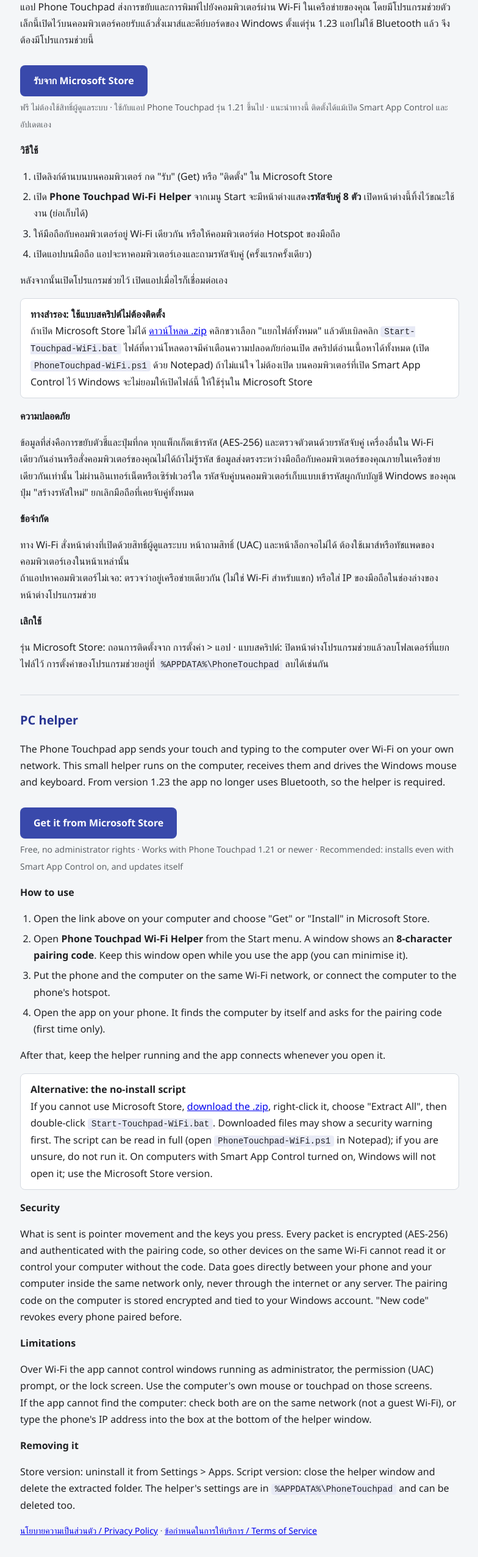
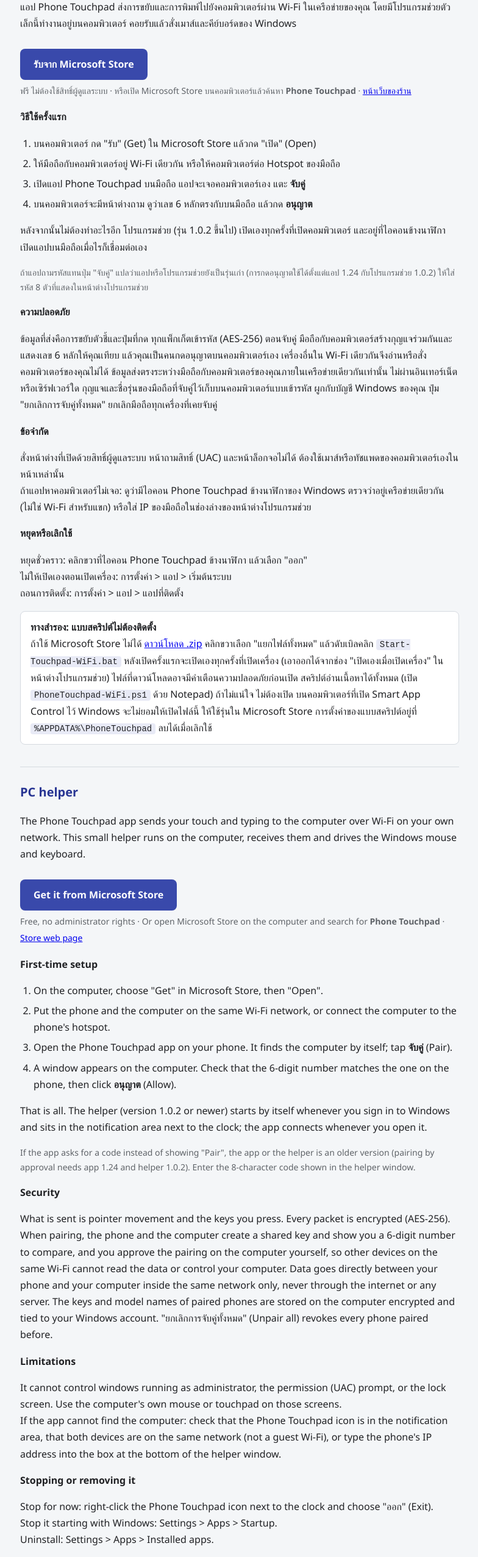
Before and after one commit to 9prasert/phone-numpad-privacy, a plain HTML site: page touchpad-wifi.html in a window 1280 px wide. Shown: the part 240-2793 px from the top of the page at 61% size, without its empty margins (247-1031 px from the left). Drawn offline with Linux system fonts and the light colour scheme.

Commit message:
Phone Touchpad: pairing by approval, helper starts with Windows
- touchpad-wifi.html: new first-time steps (Microsoft Store, tap Pair, click Allow),
  the main button opens the Store app on Windows, the script fallback now starts
  with Windows too, and how to stop or remove it
- touchpad.html: pairing key from the approval flow; the phone's model name is sent
  to the helper during pairing and kept on the computer
- PhoneTouchpad-WiFi-Helper.zip: script edition of helper 1.0.2

Co-Authored-By: Claude Opus 5.5 <noreply@anthropic.com>

```diff
--- a/touchpad-wifi.html
+++ b/touchpad-wifi.html
@@ -24,65 +24,77 @@
 <h1>Phone Touchpad · โปรแกรมช่วยบนคอมพิวเตอร์</h1>
 <div class="sub">โปรแกรมช่วยสำหรับ Windows 10 / 11 · Helper for Windows 10 / 11</div>
 
-<h2>โปรแกรมช่วยคืออะไร</h2>
-<p>แอป Phone Touchpad ส่งการขยับและการพิมพ์ไปยังคอมพิวเตอร์ผ่าน Wi-Fi ในเครือข่ายของคุณ โดยมีโปรแกรมช่วยตัวเล็กนี้เปิดไว้บนคอมพิวเตอร์คอยรับแล้วสั่งเมาส์และคีย์บอร์ดของ Windows ตั้งแต่รุ่น 1.23 แอปไม่ใช้ Bluetooth แล้ว จึงต้องมีโปรแกรมช่วยนี้</p>
-<p><a class="dl" href="https://apps.microsoft.com/detail/9PJBCZGRPTKF">รับจาก Microsoft Store</a><br>
-<span class="sub">ฟรี ไม่ต้องใช้สิทธิ์ผู้ดูแลระบบ · ใช้กับแอป Phone Touchpad รุ่น 1.21 ขึ้นไป · แนะนำทางนี้ ติดตั้งได้แม้เปิด Smart App Control และอัปเดตเอง</span></p>
+<h2>ติดตั้งโปรแกรมช่วย</h2>
+<p>แอป Phone Touchpad ส่งการขยับและการพิมพ์ไปยังคอมพิวเตอร์ผ่าน Wi-Fi ในเครือข่ายของคุณ โดยมีโปรแกรมช่วยตัวเล็กนี้ทำงานอยู่บนคอมพิวเตอร์ คอยรับแล้วสั่งเมาส์และคีย์บอร์ดของ Windows</p>
+<p><a class="dl store" href="https://apps.microsoft.com/detail/9PJBCZGRPTKF">รับจาก Microsoft Store</a><br>
+<span class="sub">ฟรี ไม่ต้องใช้สิทธิ์ผู้ดูแลระบบ · หรือเปิด Microsoft Store บนคอมพิวเตอร์แล้วค้นหา <b>Phone Touchpad</b> · <a href="https://apps.microsoft.com/detail/9PJBCZGRPTKF">หน้าเว็บของร้าน</a></span></p>
 
-<h3>วิธีใช้</h3>
+<h3>วิธีใช้ครั้งแรก</h3>
 <ol>
-  <li>เปิดลิงก์ด้านบนบนคอมพิวเตอร์ กด "รับ" (Get) หรือ "ติดตั้ง" ใน Microsoft Store</li>
-  <li>เปิด <b>Phone Touchpad Wi-Fi Helper</b> จากเมนู Start จะมีหน้าต่างแสดง<b>รหัสจับคู่ 8 ตัว</b> เปิดหน้าต่างนี้ทิ้งไว้ขณะใช้งาน (ย่อเก็บได้)</li>
+  <li>บนคอมพิวเตอร์ กด "รับ" (Get) ใน Microsoft Store แล้วกด "เปิด" (Open)</li>
   <li>ให้มือถือกับคอมพิวเตอร์อยู่ Wi-Fi เดียวกัน หรือให้คอมพิวเตอร์ต่อ Hotspot ของมือถือ</li>
-  <li>เปิดแอปบนมือถือ แอปจะหาคอมพิวเตอร์เองและถามรหัสจับคู่ (ครั้งแรกครั้งเดียว)</li>
+  <li>เปิดแอป Phone Touchpad บนมือถือ แอปจะเจอคอมพิวเตอร์เอง แตะ <b>จับคู่</b></li>
+  <li>บนคอมพิวเตอร์จะมีหน้าต่างถาม ดูว่าเลข 6 หลักตรงกับบนมือถือ แล้วกด <b>อนุญาต</b></li>
 </ol>
-<p>หลังจากนั้นเปิดโปรแกรมช่วยไว้ เปิดแอปเมื่อไรก็เชื่อมต่อเอง</p>
+<p>หลังจากนั้นไม่ต้องทำอะไรอีก โปรแกรมช่วย (รุ่น 1.0.2 ขึ้นไป) เปิดเองทุกครั้งที่เปิดคอมพิวเตอร์ และอยู่ที่ไอคอนข้างนาฬิกา เปิดแอปบนมือถือเมื่อไรก็เชื่อมต่อเอง</p>
+<p class="sub">ถ้าแอปถามรหัสแทนปุ่ม "จับคู่" แปลว่าแอปหรือโปรแกรมช่วยยังเป็นรุ่นเก่า (การกดอนุญาตใช้ได้ตั้งแต่แอป 1.24 กับโปรแกรมช่วย 1.0.2) ให้ใส่รหัส 8 ตัวที่แสดงในหน้าต่างโปรแกรมช่วย</p>
+
+<h3>ความปลอดภัย</h3>
+<p>ข้อมูลที่ส่งคือการขยับตัวชี้และปุ่มที่กด ทุกแพ็กเก็ตเข้ารหัส (AES-256) ตอนจับคู่ มือถือกับคอมพิวเตอร์สร้างกุญแจร่วมกันและแสดงเลข 6 หลักให้คุณเทียบ แล้วคุณเป็นคนกดอนุญาตบนคอมพิวเตอร์เอง เครื่องอื่นใน Wi-Fi เดียวกันจึงอ่านหรือสั่งคอมพิวเตอร์ของคุณไม่ได้ ข้อมูลส่งตรงระหว่างมือถือกับคอมพิวเตอร์ของคุณภายในเครือข่ายเดียวกันเท่านั้น ไม่ผ่านอินเทอร์เน็ตหรือเซิร์ฟเวอร์ใด กุญแจและชื่อรุ่นของมือถือที่จับคู่ไว้เก็บบนคอมพิวเตอร์แบบเข้ารหัส ผูกกับบัญชี Windows ของคุณ ปุ่ม "ยกเลิกการจับคู่ทั้งหมด" ยกเลิกมือถือทุกเครื่องที่เคยจับคู่</p>
+
+<h3>ข้อจำกัด</h3>
+<p>สั่งหน้าต่างที่เปิดด้วยสิทธิ์ผู้ดูแลระบบ หน้าถามสิทธิ์ (UAC) และหน้าล็อกจอไม่ได้ ต้องใช้เมาส์หรือทัชแพดของคอมพิวเตอร์เองในหน้าเหล่านั้น<br>
+ถ้าแอปหาคอมพิวเตอร์ไม่เจอ: ดูว่ามีไอคอน Phone Touchpad ข้างนาฬิกาของ Windows ตรวจว่าอยู่เครือข่ายเดียวกัน (ไม่ใช่ Wi-Fi สำหรับแขก) หรือใส่ IP ของมือถือในช่องล่างของหน้าต่างโปรแกรมช่วย</p>
+
+<h3>หยุดหรือเลิกใช้</h3>
+<p>หยุดชั่วคราว: คลิกขวาที่ไอคอน Phone Touchpad ข้างนาฬิกา แล้วเลือก "ออก"<br>
+ไม่ให้เปิดเองตอนเปิดเครื่อง: การตั้งค่า &gt; แอป &gt; เริ่มต้นระบบ<br>
+ถอนการติดตั้ง: การตั้งค่า &gt; แอป &gt; แอปที่ติดตั้ง</p>
 
 <div class="note">
-<b>ทางสำรอง: ใช้แบบสคริปต์ไม่ต้องติดตั้ง</b><br>
-ถ้าเปิด Microsoft Store ไม่ได้ <a href="PhoneTouchpad-WiFi-Helper.zip">ดาวน์โหลด .zip</a> คลิกขวาเลือก "แยกไฟล์ทั้งหมด" แล้วดับเบิลคลิก <code>Start-Touchpad-WiFi.bat</code> ไฟล์ที่ดาวน์โหลดอาจมีคำเตือนความปลอดภัยก่อนเปิด สคริปต์อ่านเนื้อหาได้ทั้งหมด (เปิด <code>PhoneTouchpad-WiFi.ps1</code> ด้วย Notepad) ถ้าไม่แน่ใจ ไม่ต้องเปิด บนคอมพิวเตอร์ที่เปิด Smart App Control ไว้ Windows จะไม่ยอมให้เปิดไฟล์นี้ ให้ใช้รุ่นใน Microsoft Store
+<b>ทางสำรอง: แบบสคริปต์ไม่ต้องติดตั้ง</b><br>
+ถ้าใช้ Microsoft Store ไม่ได้ <a href="PhoneTouchpad-WiFi-Helper.zip">ดาวน์โหลด .zip</a> คลิกขวาเลือก "แยกไฟล์ทั้งหมด" แล้วดับเบิลคลิก <code>Start-Touchpad-WiFi.bat</code> หลังเปิดครั้งแรกจะเปิดเองทุกครั้งที่เปิดเครื่อง (เอาออกได้จากช่อง "เปิดเองเมื่อเปิดเครื่อง" ในหน้าต่างโปรแกรมช่วย) ไฟล์ที่ดาวน์โหลดอาจมีคำเตือนความปลอดภัยก่อนเปิด สคริปต์อ่านเนื้อหาได้ทั้งหมด (เปิด <code>PhoneTouchpad-WiFi.ps1</code> ด้วย Notepad) ถ้าไม่แน่ใจ ไม่ต้องเปิด บนคอมพิวเตอร์ที่เปิด Smart App Control ไว้ Windows จะไม่ยอมให้เปิดไฟล์นี้ ให้ใช้รุ่นใน Microsoft Store การตั้งค่าของแบบสคริปต์อยู่ที่ <code>%APPDATA%\PhoneTouchpad</code> ลบได้เมื่อเลิกใช้
 </div>
 
-<h3>ความปลอดภัย</h3>
-<p>ข้อมูลที่ส่งคือการขยับตัวชี้และปุ่มที่กด ทุกแพ็กเก็ตเข้ารหัส (AES-256) และตรวจตัวตนด้วยรหัสจับคู่ เครื่องอื่นใน Wi-Fi เดียวกันอ่านหรือสั่งคอมพิวเตอร์ของคุณไม่ได้ถ้าไม่รู้รหัส ข้อมูลส่งตรงระหว่างมือถือกับคอมพิวเตอร์ของคุณภายในเครือข่ายเดียวกันเท่านั้น ไม่ผ่านอินเทอร์เน็ตหรือเซิร์ฟเวอร์ใด รหัสจับคู่บนคอมพิวเตอร์เก็บแบบเข้ารหัสผูกกับบัญชี Windows ของคุณ ปุ่ม "สร้างรหัสใหม่" ยกเลิกมือถือที่เคยจับคู่ทั้งหมด</p>
+<h2>PC helper</h2>
+<p>The Phone Touchpad app sends your touch and typing to the computer over Wi-Fi on your own network. This small helper runs on the computer, receives them and drives the Windows mouse and keyboard.</p>
+<p><a class="dl store" href="https://apps.microsoft.com/detail/9PJBCZGRPTKF">Get it from Microsoft Store</a><br>
+<span class="sub">Free, no administrator rights · Or open Microsoft Store on the computer and search for <b>Phone Touchpad</b> · <a href="https://apps.microsoft.com/detail/9PJBCZGRPTKF">Store web page</a></span></p>
 
-<h3>ข้อจำกัด</h3>
-<p>ทาง Wi-Fi สั่งหน้าต่างที่เปิดด้วยสิทธิ์ผู้ดูแลระบบ หน้าถามสิทธิ์ (UAC) และหน้าล็อกจอไม่ได้ ต้องใช้เมาส์หรือทัชแพดของคอมพิวเตอร์เองในหน้าเหล่านั้น<br>
-ถ้าแอปหาคอมพิวเตอร์ไม่เจอ: ตรวจว่าอยู่เครือข่ายเดียวกัน (ไม่ใช่ Wi-Fi สำหรับแขก) หรือใส่ IP ของมือถือในช่องล่างของหน้าต่างโปรแกรมช่วย</p>
+<h3>First-time setup</h3>
+<ol>
+  <li>On the computer, choose "Get" in Microsoft Store, then "Open".</li>
+  <li>Put the phone and the computer on the same Wi-Fi network, or connect the computer to the phone's hotspot.</li>
+  <li>Open the Phone Touchpad app on your phone. It finds the computer by itself; tap <b>จับคู่</b> (Pair).</li>
+  <li>A window appears on the computer. Check that the 6-digit number matches the one on the phone, then click <b>อนุญาต</b> (Allow).</li>
+</ol>
+<p>That is all. The helper (version 1.0.2 or newer) starts by itself whenever you sign in to Windows and sits in the notification area next to the clock; the app connects whenever you open it.</p>
+<p class="sub">If the app asks for a code instead of showing "Pair", the app or the helper is an older version (pairing by approval needs app 1.24 and helper 1.0.2). Enter the 8-character code shown in the helper window.</p>
 
-<h3>เลิกใช้</h3>
-<p>รุ่น Microsoft Store: ถอนการติดตั้งจาก การตั้งค่า &gt; แอป · แบบสคริปต์: ปิดหน้าต่างโปรแกรมช่วยแล้วลบโฟลเดอร์ที่แยกไฟล์ไว้ การตั้งค่าของโปรแกรมช่วยอยู่ที่ <code>%APPDATA%\PhoneTouchpad</code> ลบได้เช่นกัน</p>
+<h3>Security</h3>
+<p>What is sent is pointer movement and the keys you press. Every packet is encrypted (AES-256). When pairing, the phone and the computer create a shared key and show you a 6-digit number to compare, and you approve the pairing on the computer yourself, so other devices on the same Wi-Fi cannot read the data or control your computer. Data goes directly between your phone and your computer inside the same network only, never through the internet or any server. The keys and model names of paired phones are stored on the computer encrypted and tied to your Windows account. "ยกเลิกการจับคู่ทั้งหมด" (Unpair all) revokes every phone paired before.</p>
 
-<h2>PC helper</h2>
-<p>The Phone Touchpad app sends your touch and typing to the computer over Wi-Fi on your own network. This small helper runs on the computer, receives them and drives the Windows mouse and keyboard. From version 1.23 the app no longer uses Bluetooth, so the helper is required.</p>
-<p><a class="dl" href="https://apps.microsoft.com/detail/9PJBCZGRPTKF">Get it from Microsoft Store</a><br>
-<span class="sub">Free, no administrator rights · Works with Phone Touchpad 1.21 or newer · Recommended: installs even with Smart App Control on, and updates itself</span></p>
+<h3>Limitations</h3>
+<p>It cannot control windows running as administrator, the permission (UAC) prompt, or the lock screen. Use the computer's own mouse or touchpad on those screens.<br>
+If the app cannot find the computer: check that the Phone Touchpad icon is in the notification area, that both devices are on the same network (not a guest Wi-Fi), or type the phone's IP address into the box at the bottom of the helper window.</p>
 
-<h3>How to use</h3>
-<ol>
-  <li>Open the link above on your computer and choose "Get" or "Install" in Microsoft Store.</li>
-  <li>Open <b>Phone Touchpad Wi-Fi Helper</b> from the Start menu. A window shows an <b>8-character pairing code</b>. Keep this window open while you use the app (you can minimise it).</li>
-  <li>Put the phone and the computer on the same Wi-Fi network, or connect the computer to the phone's hotspot.</li>
-  <li>Open the app on your phone. It finds the computer by itself and asks for the pairing code (first time only).</li>
-</ol>
-<p>After that, keep the helper running and the app connects whenever you open it.</p>
+<h3>Stopping or removing it</h3>
+<p>Stop for now: right-click the Phone Touchpad icon next to the clock and choose "ออก" (Exit).<br>
+Stop it starting with Windows: Settings &gt; Apps &gt; Startup.<br>
+Uninstall: Settings &gt; Apps &gt; Installed apps.</p>
 
 <div class="note">
 <b>Alternative: the no-install script</b><br>
-If you cannot use Microsoft Store, <a href="PhoneTouchpad-WiFi-Helper.zip">download the .zip</a>, right-click it, choose "Extract All", then double-click <code>Start-Touchpad-WiFi.bat</code>. Downloaded files may show a security warning first. The script can be read in full (open <code>PhoneTouchpad-WiFi.ps1</code> in Notepad); if you are unsure, do not run it. On computers with Smart App Control turned on, Windows will not open it; use the Microsoft Store version.
+If you cannot use Microsoft Store, <a href="PhoneTouchpad-WiFi-Helper.zip">download the .zip</a>, right-click it, choose "Extract All", then double-click <code>Start-Touchpad-WiFi.bat</code>. After the first run it starts by itself when you sign in to Windows (untick the box in the helper window to stop that). Downloaded files may show a security warning first. The script can be read in full (open <code>PhoneTouchpad-WiFi.ps1</code> in Notepad); if you are unsure, do not run it. On computers with Smart App Control turned on, Windows will not open it; use the Microsoft Store version. The script's settings are in <code>%APPDATA%\PhoneTouchpad</code> and can be deleted when you stop using it.
 </div>
-
-<h3>Security</h3>
-<p>What is sent is pointer movement and the keys you press. Every packet is encrypted (AES-256) and authenticated with the pairing code, so other devices on the same Wi-Fi cannot read it or control your computer without the code. Data goes directly between your phone and your computer inside the same network only, never through the internet or any server. The pairing code on the computer is stored encrypted and tied to your Windows account. "New code" revokes every phone paired before.</p>
-
-<h3>Limitations</h3>
-<p>Over Wi-Fi the app cannot control windows running as administrator, the permission (UAC) prompt, or the lock screen. Use the computer's own mouse or touchpad on those screens.<br>
-If the app cannot find the computer: check both are on the same network (not a guest Wi-Fi), or type the phone's IP address into the box at the bottom of the helper window.</p>
-
-<h3>Removing it</h3>
-<p>Store version: uninstall it from Settings &gt; Apps. Script version: close the helper window and delete the extracted folder. The helper's settings are in <code>%APPDATA%\PhoneTouchpad</code> and can be deleted too.</p>
 
 <p class="sub"><a href="touchpad.html">นโยบายความเป็นส่วนตัว / Privacy Policy</a> · <a href="touchpad-terms.html">ข้อกำหนดในการให้บริการ / Terms of Service</a></p>
 </main>
+<script>
+  // On Windows the main button opens the Microsoft Store app straight at the helper's page (one step fewer than the Store web page).
+  // Everywhere else, and if scripts are off, it stays an ordinary link to the Store web page.
+  if (/Windows NT/.test(navigator.userAgent))
+    for (const a of document.querySelectorAll('a.store')) a.href = 'ms-windows-store://pdp/?productid=9PJBCZGRPTKF';
+</script>
 </body>
 </html>
```
Also changed, not shown: touchpad.html (+5 -5 lines), 1 other file.
